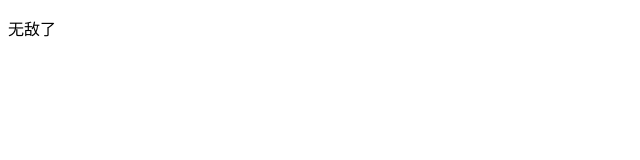
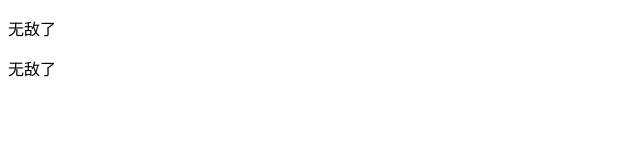
Before and after one commit to pengwei940711/lala, a plain HTML site: page index.html in a window 1280 px wide. Shown: the full height of the page, 0-640 px from the left. Drawn offline with Linux system fonts and the light colour scheme.

Commit message:
Update index.html

```diff
--- a/index.html
+++ b/index.html
@@ -6,5 +6,6 @@
 	</head>
 	<body>
 		<p>无敌了</p>
+		<p>无敌了</p>
 	</body>
 </html>
```
